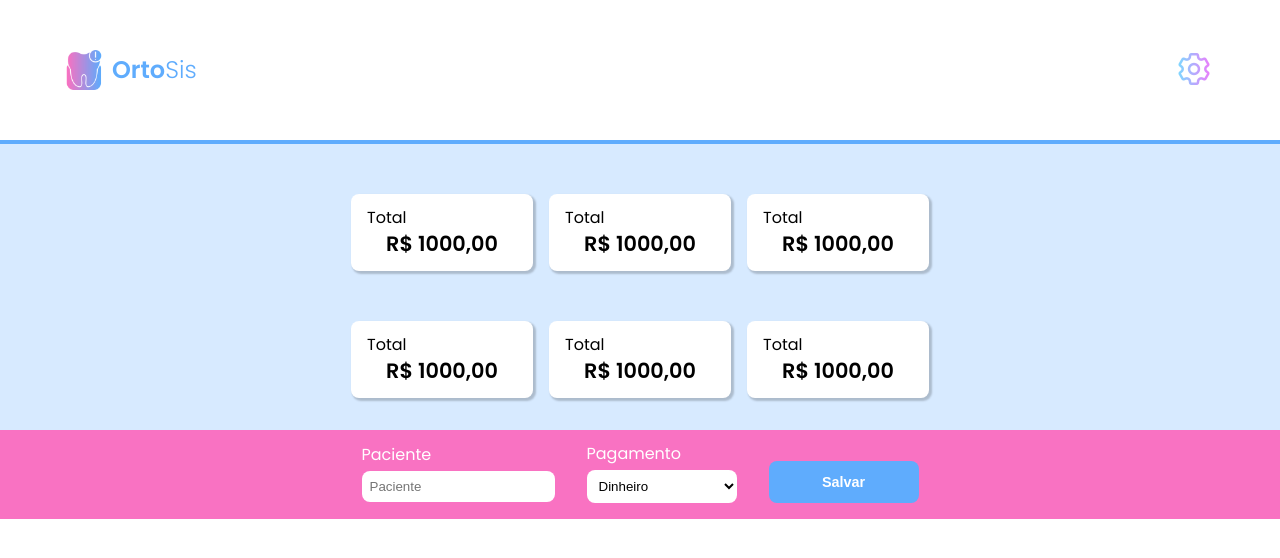
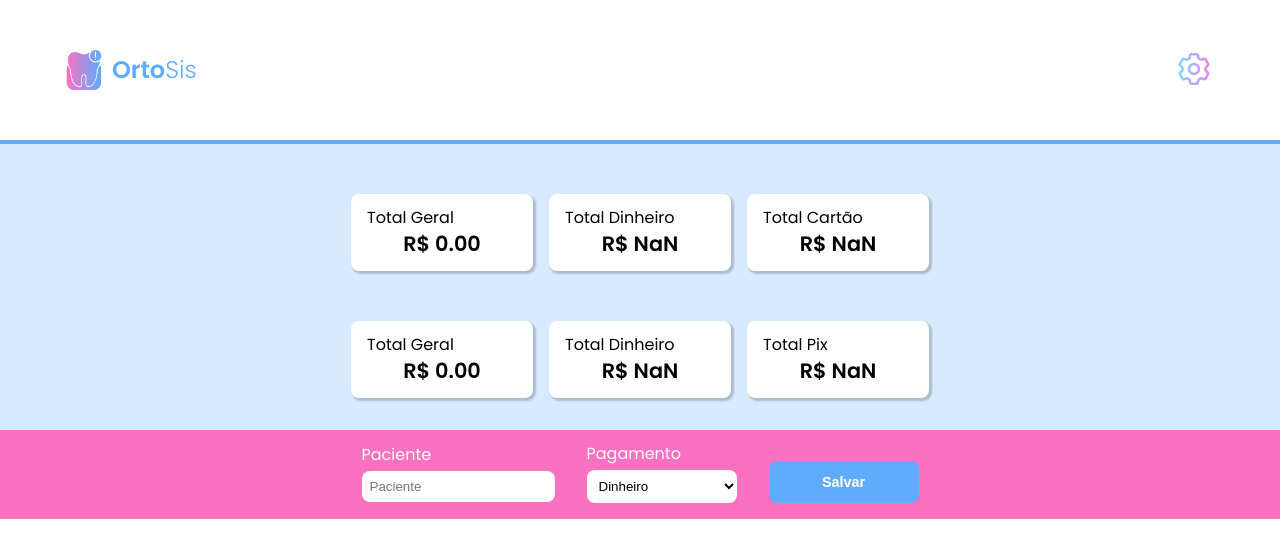
Before and after one commit to ThgMelo/OrtoSis, a React (Create React App) app: page / in a window 1280 px wide. Shown: the top 558 px of the page. Built offline with nearby package versions, Linux system fonts and the light colour scheme; the HTML template or start-up script is replaced by a standard one.

Commit message:
Armazenamento dos atendimentos no Local Storage do navegador

```diff
--- a/src/App.js
+++ b/src/App.js
@@ -1,6 +1,6 @@
 import Header from "./components/Header";
 import Resumo from "./components/Resumo";
-import { useState } from 'react';
+import { useEffect, useState } from 'react';
 import Form from "./components/Form";
 
 function App() {
@@ -12,11 +12,53 @@ function App() {
     data ? JSON.parse(data) : []
   );
 
-
   const [nomeLocador, setNomeLocador] = useState(settingsList[0] ? settingsList[0].nome : "");
   const [valorLocador, setValorLocador] = useState(settingsList[0] ? settingsList[0].valor : "");
   const [nomeLocatario, setNomeLocatario] = useState(settingsList[1] ? settingsList[1].nome : "");
   const [valorLocatario, setValorLocatario] = useState(settingsList[1] ? settingsList[1].valor : "");
+
+  const dbAtendimentos = localStorage.getItem("atendimentos");
+  const [atendimentosList, setAtendimentosList] = useState(
+    dbAtendimentos ? JSON.parse(dbAtendimentos) : []
+  );
+
+  const [totalLocador, setTotalLocador] = useState(0);
+  const [totalDinheiroLocador, setTotalDinheiroLocador] = useState(0);
+  const [totalCartaoLocador, setTotalCartaoLocador] = useState(0);
+
+  const [totalLocatario, setTotalLocatario] = useState(0);
+  const [totalDinheiroLocatario, setTotalDinheiroLocatario] = useState(0);
+  const [totalPixLocatario, setTotalPixLocatario] = useState(0);
+
+  useEffect(() => {
+    const calcTotalLocador = (atendimentosList.length * valorLocador).toFixed(2);
+    setTotalLocador(`R$ ${calcTotalLocador}`);
+
+    const qtdCartao = (atendimentosList.filter(atendimento => atendimento.formaPagamento === "Cartão (Locador)").length);
+    const calcTotalCartao = (qtdCartao * (parseFloat(valorLocador) + parseFloat(valorLocatario))).toFixed(2);
+    setTotalCartaoLocador(`R$ ${calcTotalCartao}`);
+
+    setTotalDinheiroLocador(`R$ ${(calcTotalLocador - calcTotalCartao).toFixed(2)}`);
+
+
+    const calcTotalLocatario = (atendimentosList.length * valorLocatario).toFixed(2);
+    setTotalLocatario(`R$ ${calcTotalLocatario}`);
+
+    const qtdPix = (atendimentosList.filter(atendimento => atendimento.formaPagamento === "Pix (Locatário)").length);
+    const calcTotalPix = (qtdPix * (parseFloat(valorLocador) + parseFloat(valorLocatario))).toFixed(2);
+    setTotalPixLocatario(`R$ ${calcTotalPix}`)
+
+    setTotalDinheiroLocatario(`R$ ${(calcTotalLocatario - calcTotalPix).toFixed(2)}`)
+
+  }, [atendimentosList, valorLocador, valorLocatario]);
+
+  const handleAdd = (atendimento) => {
+    const newArrayAtendimentos = [...atendimentosList, atendimento];
+
+    setAtendimentosList(newArrayAtendimentos);
+
+    localStorage.setItem("atendimentos", JSON.stringify(newArrayAtendimentos));
+  }
 
   return (
     <>
@@ -33,8 +75,22 @@ function App() {
         setValorLocatario={setValorLocatario}
       />
       <main>
-        <Resumo nomeLocador={nomeLocador} nomeLocatario={nomeLocatario} />
-        <Form formasDePagamento={formasDePagamento} />
+        <Resumo
+          nomeLocador={nomeLocador}
+          nomeLocatario={nomeLocatario}
+          totalLocador={totalLocador}
+          totalCartaoLocador={totalCartaoLocador}
+          totalDinheiroLocador={totalDinheiroLocador}
+          totalLocatario={totalLocatario}
+          totalPixLocatario={totalPixLocatario}
+          totalDinheiroLocatario={totalDinheiroLocatario}
+        />
+        <Form
+          handleAdd={handleAdd}
+          atendimentosList={atendimentosList}
+          setAtendimentosList={setAtendimentosList}
+          formasDePagamento={formasDePagamento}
+        />
       </main>
     </>
   );
--- a/src/components/CardResumo/index.js
+++ b/src/components/CardResumo/index.js
@@ -1,10 +1,10 @@
 import './CardResumo.css';
 
-const CardResumo = () => {
+const CardResumo = ({ label, valor }) => {
     return (
         <li className='card-resumo'>
-            <h3 className='card-resumo__titulo'>Total</h3>
-            <h4 className='card-resumo__valor'>R$ 1000,00</h4>
+            <h3 className='card-resumo__titulo'>{label}</h3>
+            <h4 className='card-resumo__valor'>{valor}</h4>
         </li>
     );
 };
--- a/src/components/Form/index.js
+++ b/src/components/Form/index.js
@@ -1,13 +1,49 @@
+import { useState } from 'react';
 import CampoTexto from '../CampoTexto';
 import ListaSuspensa from '../ListaSuspensa';
 import './Form.css';
 
-const Form = ({ formasDePagamento }) => {
+const Form = ({ handleAdd, atendimentosList, setAtendimentosList, formasDePagamento }) => {
+    const [paciente, setPaciente] = useState('');
+    const [formaPagamento, setFormaPagamento] = useState('Dinheiro');
+
+    const handleSave = evento => {
+        evento.preventDefault();
+
+        if (paciente === "") {
+            alert('Digite o nome do paciente');
+            return;
+        } else if (formaPagamento === "") {
+            alert('Informe a forma de pagamento');
+            return;
+        }
+
+        const atendimento = {
+            paciente: paciente,
+            formaPagamento: formaPagamento,
+        };
+
+        handleAdd(atendimento);
+
+        setPaciente('');
+        setFormaPagamento('Dinheiro');
+    }
+
     return (
         <form className="form">
-            <CampoTexto label="Paciente" tipo="text" />
-            <ListaSuspensa label="Pagamento" formasDePagamento={formasDePagamento} />
-            <button className="form__botao">Salvar</button>
+            <CampoTexto
+                label="Paciente"
+                tipo="text"
+                valor={paciente}
+                aoAlterado={valor => setPaciente(valor)}
+            />
+            <ListaSuspensa
+                label="Pagamento"
+                formasDePagamento={formasDePagamento}
+                valor={formaPagamento}
+                aoAlterado={valor => setFormaPagamento(valor)}
+            />
+            <button className="form__botao" onClick={handleSave}>Salvar</button>
         </form>
     );
 };
--- a/src/components/ListaSuspensa/index.js
+++ b/src/components/ListaSuspensa/index.js
@@ -1,11 +1,15 @@
 import './ListaSuspensa.css';
 
-const ListaSuspensa = ({ label, formasDePagamento }) => {
+const ListaSuspensa = ({ label, formasDePagamento, aoAlterado, valor }) => {
+
+    const aoDigitado = evento => {
+        aoAlterado(evento.target.value);
+    }
 
     return (
         <div className="lista-suspensa">
             <label>{label}</label>
-            <select>
+            <select value={valor} onChange={aoDigitado}>
                 {formasDePagamento.map(forma => <option key={forma}>{forma}</option>)}
             </select>
         </div>
--- a/src/components/Resumo/index.js
+++ b/src/components/Resumo/index.js
@@ -1,23 +1,32 @@
 import './Resumo.css';
 import CardResumo from "../CardResumo";
 
-const Resumo = ({ nomeLocador, nomeLocatario }) => {
+const Resumo = ({
+    nomeLocador,
+    nomeLocatario,
+    totalLocador,
+    totalCartaoLocador,
+    totalDinheiroLocador,
+    totalLocatario,
+    totalPixLocatario,
+    totalDinheiroLocatario,
+}) => {
     return (
         <section className="resumo">
             <div>
                 <h2 className="resumo__titulo">{nomeLocador}</h2>
                 <ul className="resumo__lista">
-                    <CardResumo />
-                    <CardResumo />
-                    <CardResumo />
+                    <CardResumo label="Total Geral" valor={totalLocador} />
+                    <CardResumo label="Total Dinheiro" valor={totalDinheiroLocador} />
+                    <CardResumo label="Total Cartão" valor={totalCartaoLocador} />
                 </ul>
             </div>
             <div>
                 <h2 className="resumo__titulo">{nomeLocatario}</h2>
                 <ul className="resumo__lista">
-                    <CardResumo />
-                    <CardResumo />
-                    <CardResumo />
+                    <CardResumo label="Total Geral" valor={totalLocatario} />
+                    <CardResumo label="Total Dinheiro" valor={totalDinheiroLocatario} />
+                    <CardResumo label="Total Pix" valor={totalPixLocatario} />
                 </ul>
             </div>
         </section>
```
